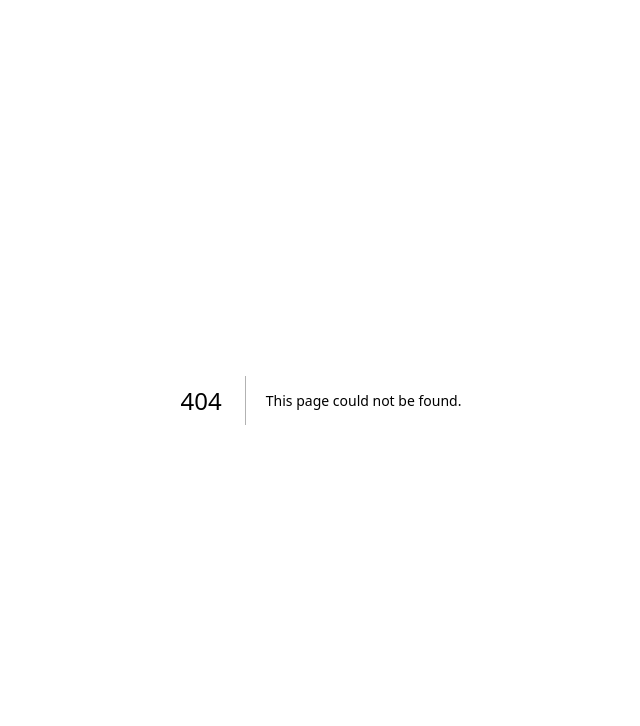
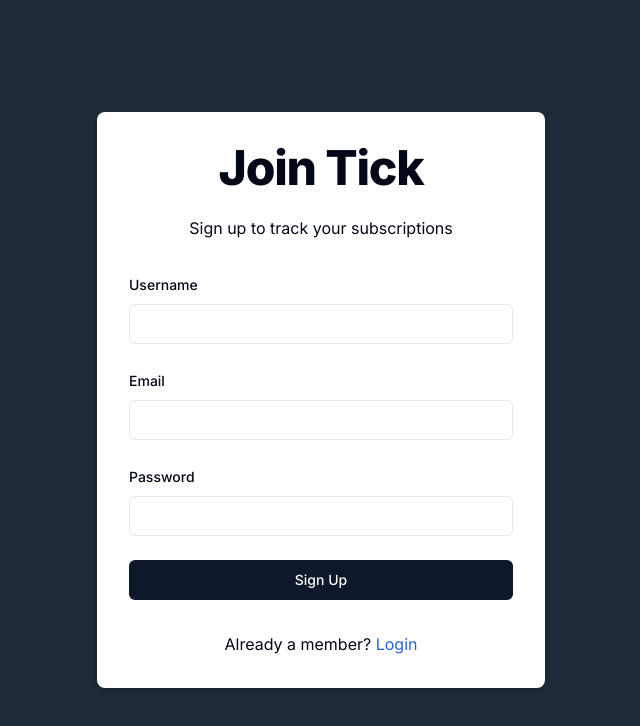
Before and after one commit to Shubbu03/tick, a Next.js app: page /signup in a window 1280 px wide. Before the commit this address had no page. Shown: the top 726 px of the page, without its empty margins (319-959 px from the left). Built offline with nearby package versions, Linux system fonts and the light colour scheme.

Commit message:
feat: Add signup page component.

```diff
--- /dev/null
+++ b/src/app/(auth)/signup/page.tsx
@@ -0,0 +1,179 @@
+"use client";
+
+import { zodResolver } from "@hookform/resolvers/zod";
+import Link from "next/link";
+import { useEffect, useState } from "react";
+import { useForm } from "react-hook-form";
+import * as z from "zod";
+import { Button } from "@/components/ui/button";
+import {
+  Form,
+  FormField,
+  FormItem,
+  FormLabel,
+  FormMessage,
+} from "@/components/ui/form";
+import { Input } from "@/components/ui/input";
+import { useToast } from "@/components/ui/use-toast";
+import axios, { AxiosError } from "axios";
+import { Loader2 } from "lucide-react";
+import { useRouter } from "next/navigation";
+import { useDebounceCallback } from "usehooks-ts";
+import { signupSchema } from "@/schemas/signupSchema";
+
+export default function Signup() {
+  const [username, setUsername] = useState("");
+  const [usernameMessage, setUsernameMessage] = useState("");
+  const [isCheckingUsername, setIsCheckingUsername] = useState(false);
+  const [isSubmitting, setIsSubmitting] = useState(false);
+  const debounced = useDebounceCallback(setUsername, 300);
+
+  const router = useRouter();
+  const { toast } = useToast();
+
+  const form = useForm<z.infer<typeof signupSchema>>({
+    resolver: zodResolver(signupSchema),
+    defaultValues: {
+      username: "",
+      email: "",
+      password: "",
+    },
+  });
+
+  useEffect(() => {
+    const checkUsernameUnique = async () => {
+      if (username) {
+        setIsCheckingUsername(true);
+        setUsernameMessage(""); // Reset message
+        try {
+          const response = await axios.get(
+            `/api/check-username?username=${username}`
+          );
+          setUsernameMessage(response.data.message);
+        } catch (error) {
+          const axiosError = error as AxiosError;
+          setUsernameMessage("Error checking username");
+        } finally {
+          setIsCheckingUsername(false);
+        }
+      }
+    };
+    checkUsernameUnique();
+  }, [username]);
+
+  const onSubmit = async (data: z.infer<typeof signupSchema>) => {
+    setIsSubmitting(true);
+
+    try {
+      const response = await axios.post("/api/signup", data);
+
+      toast({
+        title: "Success",
+        description: response.data.message,
+      });
+
+      setIsSubmitting(false);
+    } catch (err) {
+      const axiosError = err as AxiosError;
+
+      // Default error message
+      let errorMessage =
+        "There was a problem with your sign-up. Please try again.";
+
+      toast({
+        title: "Sign Up Failed",
+        description: errorMessage,
+        variant: "destructive",
+      });
+
+      setIsSubmitting(false);
+    }
+  };
+
+  return (
+    <div className="flex justify-center items-center min-h-screen bg-gray-800">
+      <div className="w-full max-w-md p-8 space-y-8 bg-white rounded-lg shadow-md">
+        <div className="text-center">
+          <h1 className="text-4xl font-extrabold tracking-tight lg:text-5xl mb-6">
+            Join Tick
+          </h1>
+          <p className="mb-4">Sign up to track your subscriptions</p>
+        </div>
+        <Form {...form}>
+          <form onSubmit={form.handleSubmit(onSubmit)} className="space-y-6">
+            <FormField
+              name="username"
+              control={form.control}
+              render={({ field }) => (
+                <FormItem>
+                  <FormLabel>Username</FormLabel>
+                  <Input
+                    {...field}
+                    onChange={(e) => {
+                      field.onChange(e);
+                      debounced(e.target.value);
+                    }}
+                  />
+                  {isCheckingUsername && <Loader2 className="animate-spin" />}
+                  {!isCheckingUsername && usernameMessage && (
+                    <p
+                      className={`text-sm ${
+                        usernameMessage === "Username is available!!"
+                          ? "text-green-500"
+                          : "text-red-500"
+                      }`}
+                    >
+                      {usernameMessage}
+                    </p>
+                  )}
+                  <FormMessage />
+                </FormItem>
+              )}
+            />
+            <FormField
+              name="email"
+              control={form.control}
+              render={({ field }) => (
+                <FormItem>
+                  <FormLabel>Email</FormLabel>
+                  <Input {...field} name="email" />
+                  <FormMessage />
+                </FormItem>
+              )}
+            />
+
+            <FormField
+              name="password"
+              control={form.control}
+              render={({ field }) => (
+                <FormItem>
+                  <FormLabel>Password</FormLabel>
+                  <Input type="password" {...field} name="password" />
+                  <FormMessage />
+                </FormItem>
+              )}
+            />
+            <Button type="submit" className="w-full" disabled={isSubmitting}>
+              {isSubmitting ? (
+                <>
+                  <Loader2 className="mr-2 h-4 w-4 animate-spin" />
+                  Please wait
+                </>
+              ) : (
+                "Sign Up"
+              )}
+            </Button>
+          </form>
+        </Form>
+        <div className="text-center mt-4">
+          <p>
+            Already a member?{" "}
+            <Link href="/login" className="text-blue-600 hover:text-blue-800">
+              Login
+            </Link>
+          </p>
+        </div>
+      </div>
+    </div>
+  );
+}
```
